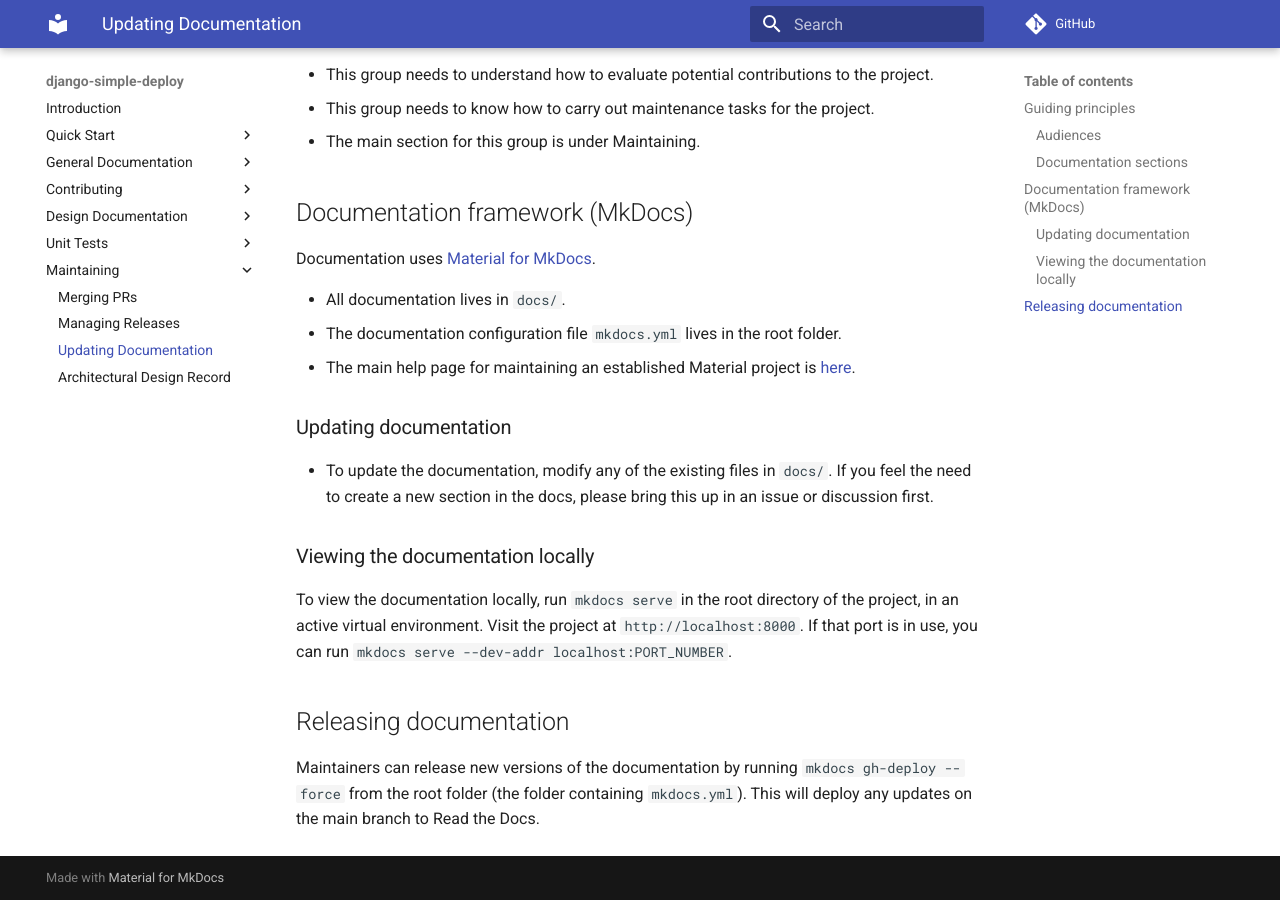
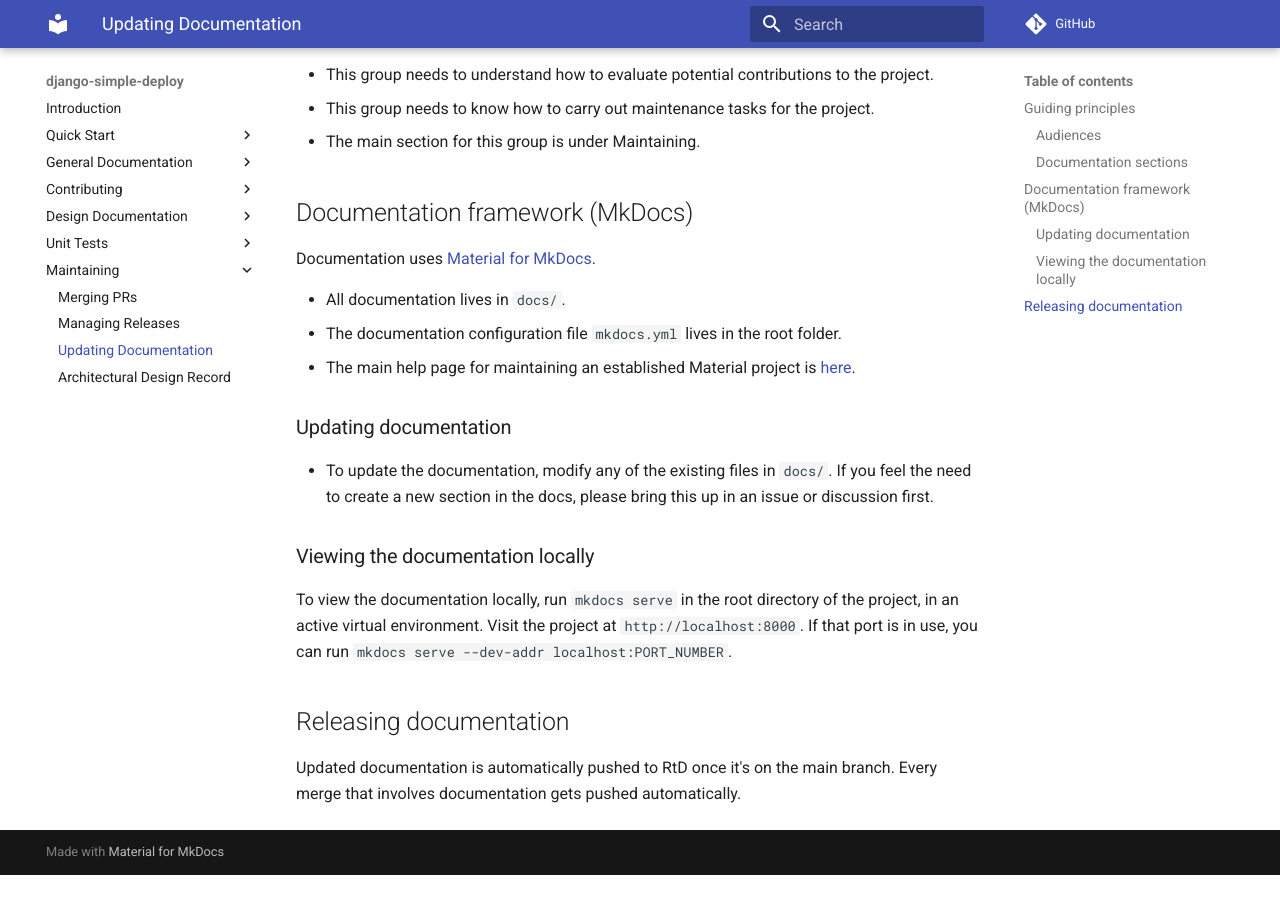
Before and after one commit to ehmatthes/django-simple-deploy, an MkDocs documentation site: the page built from docs/maintaining/updating_docs.md, in a window 1280 px wide and 900 px high, scrolled down 1190 px. Built offline with MkDocs 1.6.1 and Material for MkDocs 9.7.7, drawn with Linux system fonts in a browser that asks for light colours; comment, search, counter and statistics services are not loaded; after the commit the page ends 2065 px from its top, so only the background shows below that.

Commit message:
Fixed note about releasing documentation.

```diff
--- a/docs/maintaining/updating_docs.md
+++ b/docs/maintaining/updating_docs.md
@@ -61,4 +61,4 @@ To view the documentation locally, run `mkdocs serve` in the root directory of t
 
 ## Releasing documentation
 
-Maintainers can release new versions of the documentation by running `mkdocs gh-deploy --force` from the root folder (the folder containing `mkdocs.yml`). This will deploy any updates on the main branch to Read the Docs.
+Updated documentation is automatically pushed to RtD once it's on the main branch. Every merge that involves documentation gets pushed automatically.
```
